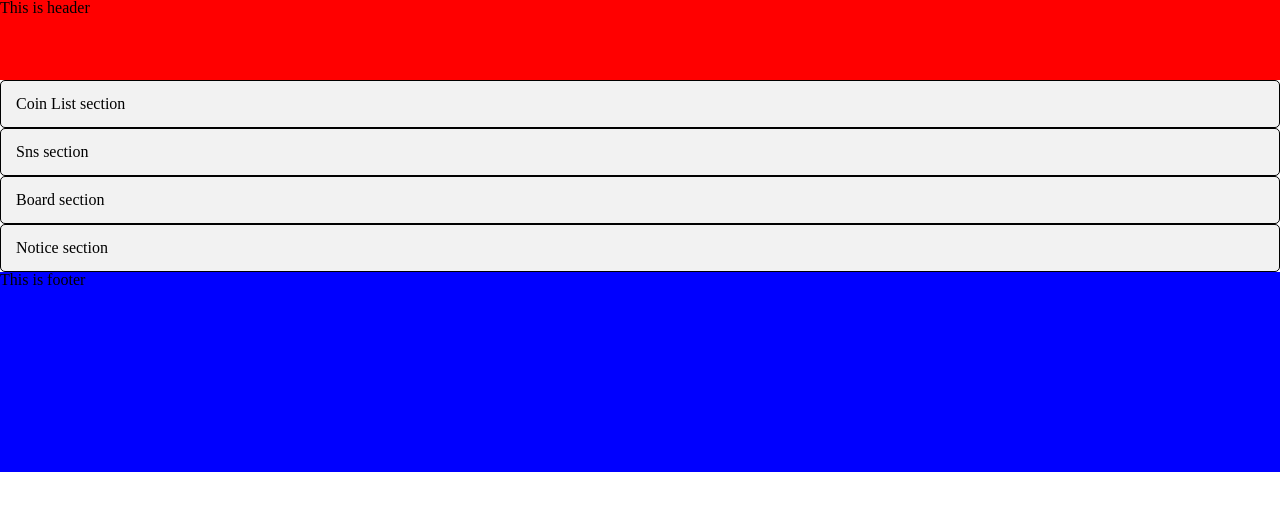
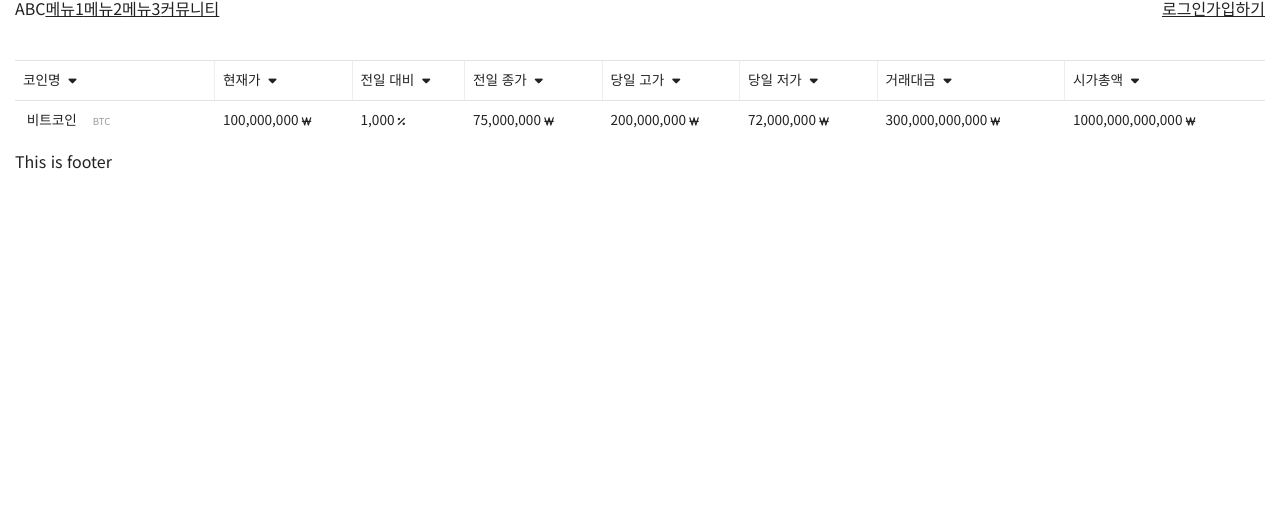
Before and after one commit to drexqq/abc, a Django app: page / in a window 1280 px wide. Shown: the top 511 px of the page. Run offline with Django 3.2, Linux system fonts and the light colour scheme; some libraries are stand-ins or nearby versions.

Commit message:
reset, normalize, componenets, grid setting

```diff
--- a/abc_com/ABC/static/css/components.css
+++ b/abc_com/ABC/static/css/components.css
@@ -1,30 +1,121 @@
 /*---------header start---------*/
 #header {
-    height: 80px;
-    background-color: red;
+    height: 60px;
+}
+#header .logo {
+    float: left;
+}
+#header .menu {
+    float: left;
+}
+#header .menu li {
+    float: left;
+}
+#header .util {
+    float: right;
+}
+#header .util li {
+    float: left;
 }
 /*---------header end---------*/
 /*---------footer start---------*/
 #footer {
-    height: 200px;
-    background-color: blue;
 }
 /*---------footer end---------*/
 /*---------main start---------*/
 #main {
 }
-#main .article {
-    border: 1px solid #000;
-    border-radius: 5px;
-    padding: 15px;
-    background-color: #f2f2f2;
+/*==========coin tab==========*/
+#main .cointab {
+    border-top: 1px solid #e2e2e2;
+    border-bottom: 1px solid #e2e2e2;
+    min-height: 40px;
 }
-#main .coinList {
+#main .cointab li {
+    float: left;
+    font-size: 0.85rem;
+    padding: 0.75rem 0.5rem;
+    cursor: pointer;
+    border-right: 1px solid #eeeeee;
 }
-#main .sns {
+#main .cointab li:last-child {
+    border: 0;
 }
-#main .board {
+#main .cointab li i {
+    padding-left: 0.5rem;
+    font-size: 0.8rem;
 }
-#main .notice {
+#main .cointab .coin_name {
+    width: 16%;
 }
+#main .cointab .coin_price {
+    width: 11%;
+}
+#main .cointab .coin_change {
+    width: 9%;
+}
+#main .cointab .coin_closing {
+    width: 11%;
+}
+#main .cointab .coin_high {
+    width: 11%;
+}
+#main .cointab .coin_low {
+    width: 11%;
+}
+#main .cointab .coin_amount {
+    width: 15%;
+}
+#main .cointab .coin_value {
+    width: 16%;
+}
+/*==========coin tab==========*/
+
+/*==========coin list==========*/
+#main .coinlist {
+}
+#main .coinlist .coin {
+    min-height: 50px;
+    font-size: 0.85rem;
+}
+#main .coinlist .coin i {
+    padding-left: 0.2rem;
+    font-size: 0.6rem;
+}
+#main .coinlist .coin > div {
+    float: left;
+    padding: 0.75rem 0.5rem;
+}
+#main .coinlist .coin .coin_name {
+    width: 16%;
+}
+#main .coinlist .coin .coin_name .icon {
+}
+#main .coinlist .coin .coin_name small {
+    padding-left: 1rem;
+    font-size: 0.6rem;
+    color: #999;
+}
+#main .coinlist .coin .coin_price {
+    width: 11%;
+}
+#main .coinlist .coin .coin_change {
+    width: 9%;
+}
+#main .coinlist .coin .coin_closing {
+    width: 11%;
+}
+#main .coinlist .coin .coin_high {
+    width: 11%;
+}
+#main .coinlist .coin .coin_low {
+    width: 11%;
+}
+#main .coinlist .coin .coin_amount {
+    width: 15%;
+}
+#main .coinlist .coin .coin_value {
+    width: 16%;
+}
+/*==========coin list==========*/
 /*---------main end---------*/
--- /dev/null
+++ b/abc_com/ABC/static/css/grid.css
@@ -0,0 +1,88 @@
+@charset "UTF-8";
+.clearfix:after {
+    content: "";
+    display: table;
+    clear: both;
+}
+.container {
+    max-width: 1440px;
+    padding-left: 15px;
+    padding-right: 15px;
+    width: 100%;
+    margin-left: auto;
+    margin-right: auto;
+}
+.row {
+    display: block;
+    margin-left: -15px;
+    margin-right: -15px;
+}
+.container:after,
+.container:before,
+.row:after,
+.row:before {
+    content: "";
+    display: block;
+    clear: both;
+}
+.col-12 {
+    width: 100%;
+}
+.col-6 {
+    width: 50%;
+}
+.col-3 {
+    width: 25%;
+}
+.col-12,
+.col-3,
+.col-6 {
+    float: left;
+    padding-left: 15px;
+    padding-right: 15px;
+    min-height: 1px;
+}
+.only-tb {
+    display: none;
+}
+.only-mb {
+    display: none;
+}
+/* -------Only Desktop---------- */
+@media all and (max-width: 1024px) {
+}
+
+/* -------Only Tablet---------- */
+@media all and (max-width: 1023px) {
+    .container {
+        max-width: 720px;
+    }
+    .only-pc {
+        display: none;
+    }
+    .only-tb {
+        display: block;
+    }
+}
+
+/* -------Only Mobile---------- */
+@media all and (max-width: 767px) {
+    .container {
+        max-width: 540px;
+    }
+    .only-tb {
+        display: none;
+    }
+    .only-mb {
+        display: block;
+    }
+}
+
+/* under 320px all display none */
+@media all and (max-width: 319px) {
+    html {
+        display: none;
+    }
+}
+
+/* ////// */
--- a/abc_com/ABC/static/css/reset.css
+++ b/abc_com/ABC/static/css/reset.css
@@ -90,6 +90,8 @@ video {
     font-size: 100%;
     font: inherit;
     vertical-align: baseline;
+    font-family: "Noto Sans KR", sans-serif;
+    color: #222;
 }
 /* HTML5 display-role reset for older browsers */
 article,
@@ -127,3 +129,11 @@ table {
     border-collapse: collapse;
     border-spacing: 0;
 }
+.clearfix::after {
+    content: "";
+    clear: both;
+    display: table;
+}
+* {
+    box-sizing: border-box;
+}
--- a/abc_com/ABC/templates/components/base.html
+++ b/abc_com/ABC/templates/components/base.html
@@ -9,14 +9,43 @@
 
         <!-- css -->
         <link rel="stylesheet" href="{% static 'css/reset.css' %}" />
-        <link rel="stylesheet" href="{% static 'css/components.css' %}">
+        <link rel="stylesheet" href="{% static 'css/grid.css' %}" />
+        <link rel="stylesheet" href="{% static 'css/components.css' %}" />
+
+        <!-- fonts -->
+        <link rel="preconnect" href="https://fonts.gstatic.com" />
+        <link href="https://fonts.googleapis.com/css2?family=Noto+Sans+KR:wght@100;400;700&display=swap" rel="stylesheet" />
+
+        <!-- fontawesome -->
+        <script src="https://use.fontawesome.com/610dd1ee0b.js"></script>
 
         <title>ABC</title>
     </head>
-    <header id="header">This is header</header>
-    <main id="main">
-        {% block content %}
-        {% endblock %}
-    </main>
-    <footer id="footer">This is footer</footer>
+    <header id="header">
+        <div class="container">
+            <div class="row">
+                <div class="col-12">
+                    <h1 class="logo">ABC</h1>
+                    <ul class="menu">
+                        <li><a href="">메뉴1</a></li>
+                        <li><a href="">메뉴2</a></li>
+                        <li><a href="">메뉴3</a></li>
+                        <li><a href="">커뮤니티</a></li>
+                    </ul>
+                    <ul class="util">
+                        <li><a href="">로그인</a></li>
+                        <li><a href="">가입하기</a></li>
+                    </ul>
+                </div>
+            </div>
+        </div>
+    </header>
+    <main id="main">{% block content %} {% endblock %}</main>
+    <footer id="footer">
+        <div class="container">
+            <div class="row">
+                <div class="col-12">This is footer</div>
+            </div>
+        </div>
+    </footer>
 </html>
--- a/abc_com/ABC/templates/main.html
+++ b/abc_com/ABC/templates/main.html
@@ -1,8 +1,59 @@
 {% extends 'components/base.html' %} {% block content %}
 
-<section class="article coinList">Coin List section</section>
-<section class="article sns">Sns section</section>
-<section class="article board">Board section</section>
-<section class="article notice">Notice section</section>
+<section class="article">
+    <div class="container">
+        <div class="row">
+            <div class="col-12">
+                <ul class="cointab clearfix">
+                    <li class="coin_name">코인명<i class="fa fa-caret-down" aria-hidden="true"></i></li>
+                    <li class="coin_price">현재가<i class="fa fa-caret-down" aria-hidden="true"></i></li>
+                    <li class="coin_change">전일 대비<i class="fa fa-caret-down" aria-hidden="true"></i></li>
+                    <li class="coin_closing">전일 종가<i class="fa fa-caret-down" aria-hidden="true"></i></li>
+                    <li class="coin_high">당일 고가<i class="fa fa-caret-down" aria-hidden="true"></i></li>
+                    <li class="coin_low">당일 저가<i class="fa fa-caret-down" aria-hidden="true"></i></li>
+                    <li class="coin_amount">거래대금<i class="fa fa-caret-down" aria-hidden="true"></i></li>
+                    <li class="coin_value">시가총액<i class="fa fa-caret-down" aria-hidden="true"></i></li>
+                </ul>
+                <div class="coinlist clearfix">
+                    <div class="coin">
+                        <div class="coin_name">
+                            <span class="icon"><img src="" alt="" /></span> 비트코인<small>BTC</small>
+                        </div>
+                        <div class="coin_price">100,000,000<i class="fa fa-krw" aria-hidden="true"></i></div>
+                        <div class="coin_change">1,000<i class="fa fa-percent" aria-hidden="true"></i></div>
+                        <div class="coin_closing">75,000,000<i class="fa fa-krw" aria-hidden="true"></i></div>
+                        <div class="coin_high">200,000,000<i class="fa fa-krw" aria-hidden="true"></i></div>
+                        <div class="coin_low">72,000,000<i class="fa fa-krw" aria-hidden="true"></i></div>
+                        <div class="coin_amount">300,000,000,000<i class="fa fa-krw" aria-hidden="true"></i></div>
+                        <div class="coin_value">1000,000,000,000<i class="fa fa-krw" aria-hidden="true"></i></div>
+                    </div>
+                </div>
+            </div>
+        </div>
+    </div>
+</section>
+
+<section class="article">
+    <div class="container">
+        <div class="row">
+            <div class="col-6">
+                <div class="sns"></div>
+            </div>
+            <div class="col-6">
+                <div class="board"></div>
+            </div>
+        </div>
+    </div>
+</section>
+
+<section class="article">
+    <div class="container">
+        <div class="row">
+            <div class="col-12">
+                <div class="notice"></div>
+            </div>
+        </div>
+    </div>
+</section>
 
 {% endblock %}
```
Also changed, not shown: abc_com/ABC/static/coin/bnb.png (added), abc_com/ABC/static/coin/btc.png (added), abc_com/ABC/static/coin/eth.png (added). Lines whose indentation alone changed are shown as unchanged.
